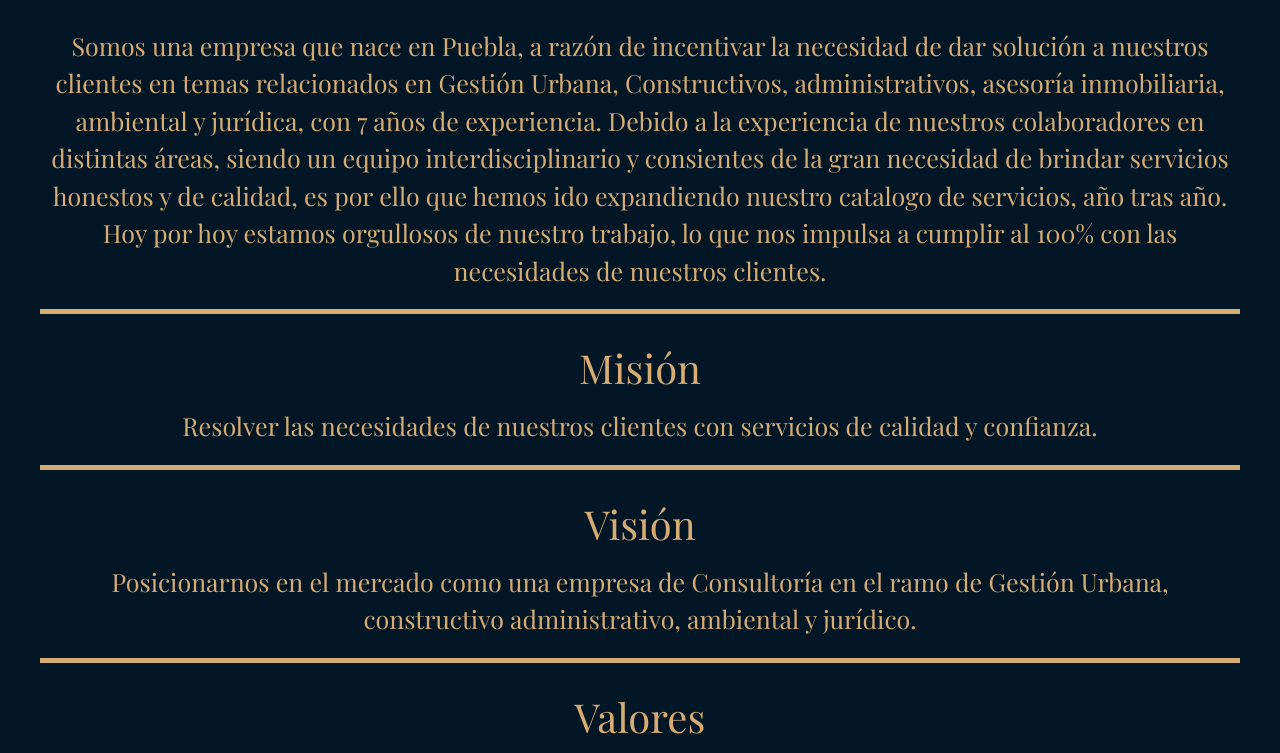
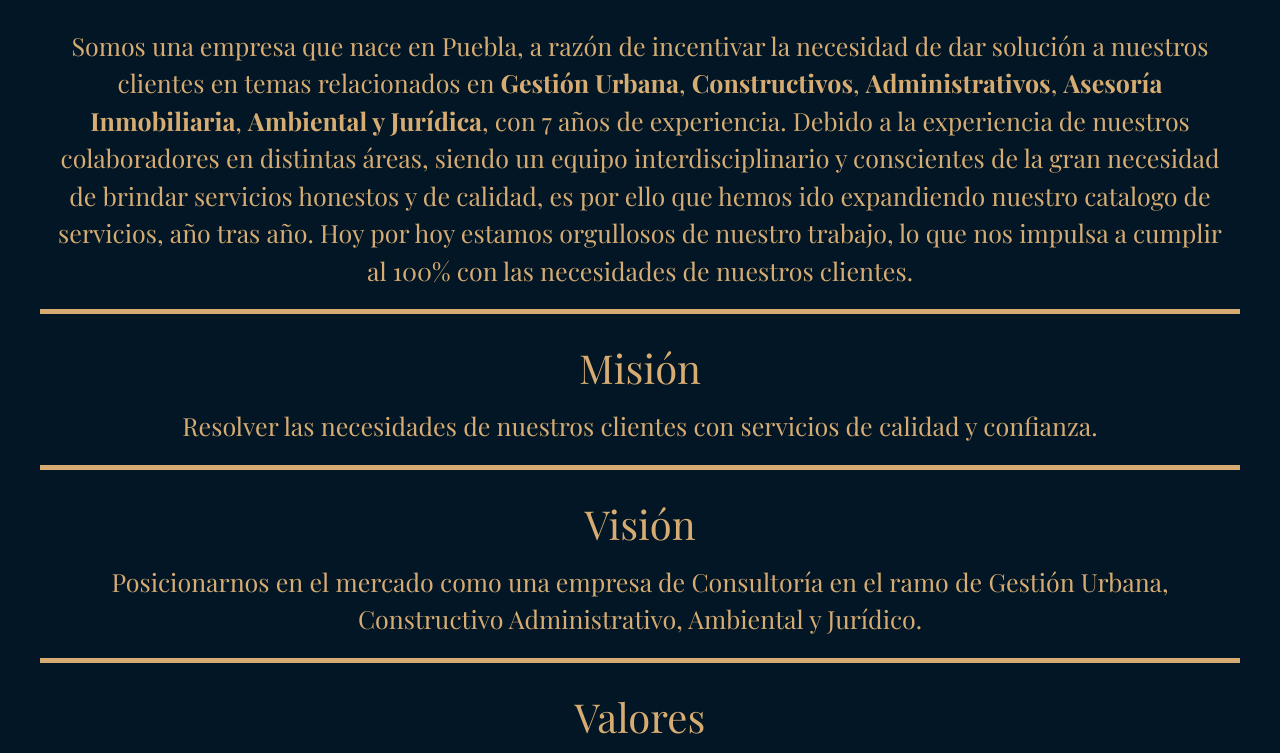
Before and after one commit to LairW3b/guai, a plain HTML site: page conocenos.html in a window 1280 px wide. Shown: the part 705-1458 px from the top of the page. Drawn offline with nearby package versions, Linux system fonts and the light colour scheme; a web font is replaced by a local one.

Commit message:
correcciones ortograficas y de estilo

```diff
--- a/conocenos.html
+++ b/conocenos.html
@@ -48,7 +48,7 @@
             <img class="acerca-de__img" src="img/logo.png" alt="">
             <h2 class=" detalles">Gestión Urbana y Asesoría Inmobiliaria</h2>
             <p class="servicios__texto">
-              Somos una empresa que nace en Puebla, a razón de incentivar la necesidad de dar solución a nuestros clientes en temas relacionados en Gestión Urbana, Constructivos, administrativos, asesoría inmobiliaria, ambiental y jurídica, con 7 años de experiencia. Debido a la experiencia de nuestros colaboradores en distintas áreas, siendo un equipo interdisciplinario y consientes de la gran necesidad de brindar servicios honestos y de calidad, es por ello que hemos ido expandiendo nuestro catalogo de servicios, año tras año. Hoy por hoy estamos orgullosos de nuestro trabajo, lo que nos impulsa a cumplir al 100% con las necesidades de nuestros clientes.
+              Somos una empresa que nace en Puebla, a razón de incentivar la necesidad de dar solución a nuestros clientes en temas relacionados en <strong>Gestión Urbana</strong>, <strong>Constructivos</strong>, <strong>Administrativos</strong>, <strong>Asesoría Inmobiliaria</strong>, <strong>Ambiental y Jurídica</strong>, con 7 años de experiencia. Debido a la experiencia de nuestros colaboradores en distintas áreas, siendo un equipo interdisciplinario y conscientes de la gran necesidad de brindar servicios honestos y de calidad, es por ello que hemos ido expandiendo nuestro catalogo de servicios, año tras año. Hoy por hoy estamos orgullosos de nuestro trabajo, lo que nos impulsa a cumplir al 100% con las necesidades de nuestros clientes.
             </p>
           </article>
           <article class="acerca-de__article">
@@ -60,7 +60,7 @@
           <article class="acerca-de__article">
             <h2 class="acerca-de__title">Visión</h2>
             <p class="servicios__texto">
-              Posicionarnos en el mercado como una empresa de Consultoría en el ramo de Gestión Urbana, constructivo administrativo, ambiental y jurídico.
+              Posicionarnos en el mercado como una empresa de Consultoría en el ramo de Gestión Urbana, Constructivo Administrativo, Ambiental y Jurídico.
             </p>
           </article>
 
```
